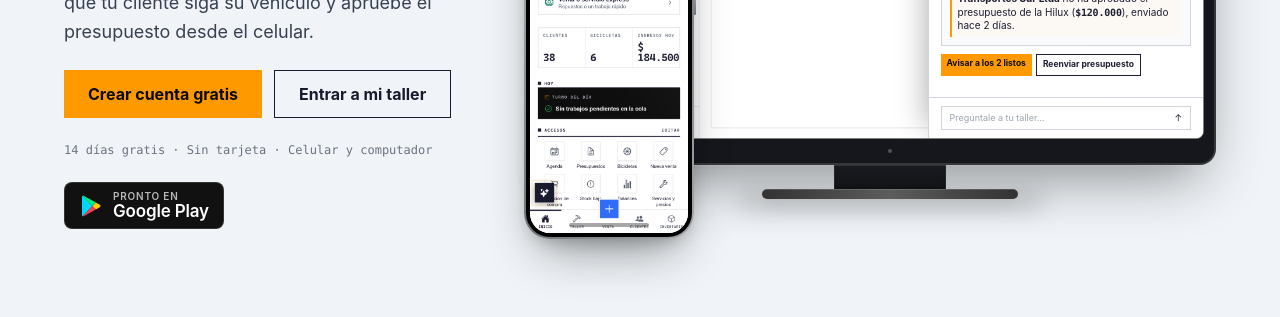
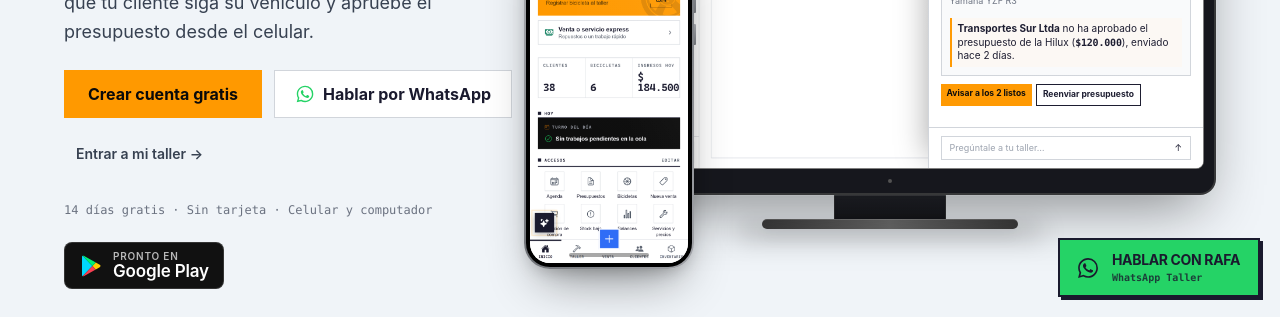
Before and after one commit to rafaeldiflores/maza-web, a Next.js app: page / in a window 1280 px wide. Shown: the part 483-800 px from the top of the page. Built offline with nearby package versions, Linux system fonts and the light colour scheme; no server answers.

Commit message:
feat(web): agregar boton flotante de WhatsApp y accesos directos en hero y cabecera

```diff
--- a/app/empieza/page.tsx
+++ b/app/empieza/page.tsx
@@ -14,7 +14,6 @@ import { FinalCta } from "@/components/final-cta";
 import { Footer } from "@/components/footer";
 import { StructuredData } from "@/components/structured-data";
 import { CtaFija } from "@/components/cta-fija";
-import { WaTracking } from "@/components/wa-tracking";
 import type { Metadata } from "next";
 import {
   mensajeCtaPrincipal,
@@ -60,7 +59,6 @@ export default function Empieza() {
         texto={textoCtaPrincipal()}
         detalle={detalleCta}
       />
-      <WaTracking />
     </>
   );
 }
--- a/app/layout.tsx
+++ b/app/layout.tsx
@@ -7,6 +7,8 @@ import { CF_ANALYTICS_TOKEN, SITE_URL } from "@/lib/site";
 // Cloudflare Web Analytics si hay token. Nunca los dos a la vez.
 const enVercel = !!process.env.VERCEL;
 import { EnlacesAlta } from "@/components/enlaces-alta";
+import { WaTracking } from "@/components/wa-tracking";
+import { BotonWhatsappFlotante } from "@/components/boton-whatsapp-flotante";
 import "./globals.css";
 
 const bebasNeue = Bebas_Neue({
@@ -39,7 +41,9 @@ export default function RootLayout({ children }: LayoutProps<"/">) {
     <html lang="es" className={`${bebasNeue.variable} h-full antialiased`}>
       <body className="min-h-full flex flex-col">
         {children}
+        <BotonWhatsappFlotante />
         <EnlacesAlta />
+        <WaTracking />
         {enVercel && <Analytics />}
         {!enVercel && CF_ANALYTICS_TOKEN && (
           <script
--- a/app/page.tsx
+++ b/app/page.tsx
@@ -9,6 +9,7 @@ import { StructuredData } from "@/components/structured-data";
 import { CierreCuenta } from "@/components/sitio/cierre-cuenta";
 import { ProntoGooglePlay } from "@/components/sitio/pronto-google-play";
 import { CelularConAsistente, MesonConAsistente } from "@/components/sitio/meson-con-asistente";
+import { WhatsappIcon } from "@/components/whatsapp-icon";
 import {
   FEATURES,
   TRIAL_DIAS,
@@ -16,6 +17,7 @@ import {
   URL_REGISTRO,
   clp,
   precioDesde,
+  waLink,
 } from "@/lib/site";
 
 /**
@@ -82,7 +84,7 @@ export default function Inicio() {
                 Órdenes, clientes, inventario y caja, con un link para que tu cliente siga su
                 vehículo y apruebe el presupuesto desde el celular.
               </p>
-              <div className="flex flex-wrap gap-3">
+              <div className="flex flex-wrap items-center gap-3">
                 <a
                   href={URL_REGISTRO}
                   data-cta="inicio-registro"
@@ -91,11 +93,21 @@ export default function Inicio() {
                   Crear cuenta gratis
                 </a>
                 <a
+                  href={waLink("Hola Rafa, quiero probar MAZA en mi taller.")}
+                  target="_blank"
+                  rel="noreferrer"
+                  data-cta="inicio-whatsapp"
+                  className="inline-flex h-12 items-center gap-2 border border-border-strong bg-surface px-5 text-base font-bold text-ink hover:border-ink hover:bg-surface-alt"
+                >
+                  <WhatsappIcon className="h-5 w-5 text-[#25D366]" />
+                  Hablar por WhatsApp
+                </a>
+                <a
                   href={URL_ENTRAR}
                   data-cta="inicio-entrar"
-                  className="inline-flex h-12 items-center border border-ink px-6 text-base font-bold text-ink hover:bg-surface"
+                  className="inline-flex h-12 items-center px-3 text-sm font-semibold text-ink-muted hover:text-ink hover:underline"
                 >
-                  Entrar a mi taller
+                  Entrar a mi taller →
                 </a>
               </div>
               <p className="font-mono text-xs text-ink-faint">
--- /dev/null
+++ b/components/boton-whatsapp-flotante.tsx
@@ -0,0 +1,47 @@
+"use client";
+
+import { usePathname } from "next/navigation";
+import { WhatsappIcon } from "./whatsapp-icon";
+import { WA_MESSAGES, waLink } from "@/lib/site";
+
+/**
+ * Botón flotante persistente de WhatsApp.
+ * Permite que cualquier dueño de taller que esté mirando la web (en inicio,
+ * planes, funciones o ayuda) pueda abrir un chat directo con Rafa con 1 toque.
+ *
+ * En /empieza en pantallas móviles se oculta para no superponerse con CtaFija.
+ */
+export function BotonWhatsappFlotante() {
+  const pathname = usePathname();
+  const enEmpieza = pathname === "/empieza";
+
+  return (
+    <aside
+      aria-label="Contacto directo por WhatsApp"
+      className={`fixed bottom-5 right-5 z-40 transition-transform duration-200 hover:-translate-y-0.5 ${
+        enEmpieza ? "hidden sm:block" : "block"
+      }`}
+    >
+      <a
+        href={waLink(WA_MESSAGES.general)}
+        target="_blank"
+        rel="noreferrer"
+        data-cta="flotante-whatsapp"
+        aria-label="Hablar con Rafa por WhatsApp"
+        className="group flex items-center gap-2.5 border-2 border-ink bg-[#25D366] px-3.5 py-2.5 text-ink shadow-[3px_3px_0px_#1a1a2e] transition-all hover:translate-x-[2px] hover:translate-y-[2px] hover:shadow-[1px_1px_0px_#1a1a2e]"
+      >
+        <div className="flex h-7 w-7 items-center justify-center text-ink">
+          <WhatsappIcon className="h-6 w-6 text-ink" />
+        </div>
+        <div className="flex flex-col pr-1 text-left">
+          <span className="font-bold text-xs uppercase tracking-tight text-ink sm:text-sm">
+            Hablar con Rafa
+          </span>
+          <span className="font-mono text-[10px] font-semibold text-ink/80">
+            WhatsApp Taller
+          </span>
+        </div>
+      </a>
+    </aside>
+  );
+}
--- a/components/sitio/sitio-header.tsx
+++ b/components/sitio/sitio-header.tsx
@@ -1,6 +1,7 @@
 import Link from "next/link";
 import { Logo } from "../logo";
-import { NAV_SITIO, URL_ENTRAR, URL_REGISTRO } from "@/lib/site";
+import { WhatsappIcon } from "../whatsapp-icon";
+import { NAV_SITIO, URL_ENTRAR, URL_REGISTRO, WA_MESSAGES, waLink } from "@/lib/site";
 
 /**
  * Cabecera del sitio oficial. A diferencia de la de la landing (anclas dentro
@@ -73,6 +74,16 @@ export function SitioHeader({ activa }: { activa?: string }) {
                   {l.label}
                 </Link>
               ))}
+              <a
+                href={waLink(WA_MESSAGES.general)}
+                target="_blank"
+                rel="noreferrer"
+                data-cta="menu-movil-whatsapp"
+                className="flex items-center justify-center gap-2 border-b border-neutral-track px-4 py-3 text-sm font-semibold text-ink hover:bg-surface-alt"
+              >
+                <WhatsappIcon className="h-4 w-4 text-[#25D366]" />
+                WhatsApp directo
+              </a>
               <a href={URL_REGISTRO} className="bg-value px-4 py-3 text-center text-sm font-bold text-splash-bg">
                 Crear cuenta gratis
               </a>
```
